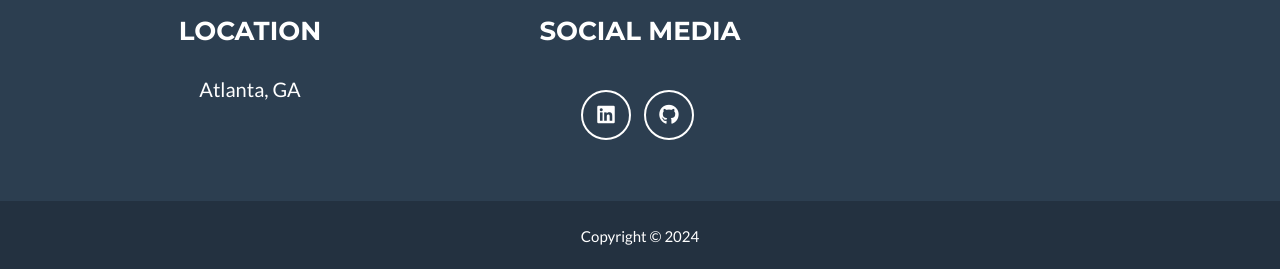
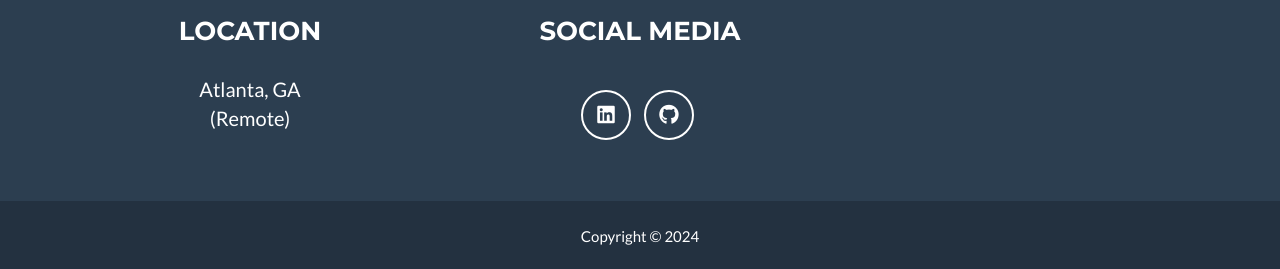
Before and after one commit to KevLopezTech/KevLopezTech.github.io, a Jekyll site: the page built from _posts/2014-07-18-project-1.markdown, in a window 1280 px wide and 900 px high, scrolled down 2471 px. Shown: the part 628-897 px from the top of the window. Built offline with Jekyll 4.4.1, drawn with Linux system fonts in a browser that asks for light colours.

Commit message:
Update _config.yml

```diff
--- a/_config.yml
+++ b/_config.yml
@@ -47,6 +47,7 @@ social:
 # Postal address (add as many lines as necessary)
 address:
   - line: Atlanta, GA
+  - line: (Remote)
 
 # Credits content
 # credits: 'Freelancer is a free to use, open source Bootstrap theme created by <a href="http://startbootstrap.com">Start Bootstrap</a>.'
```
